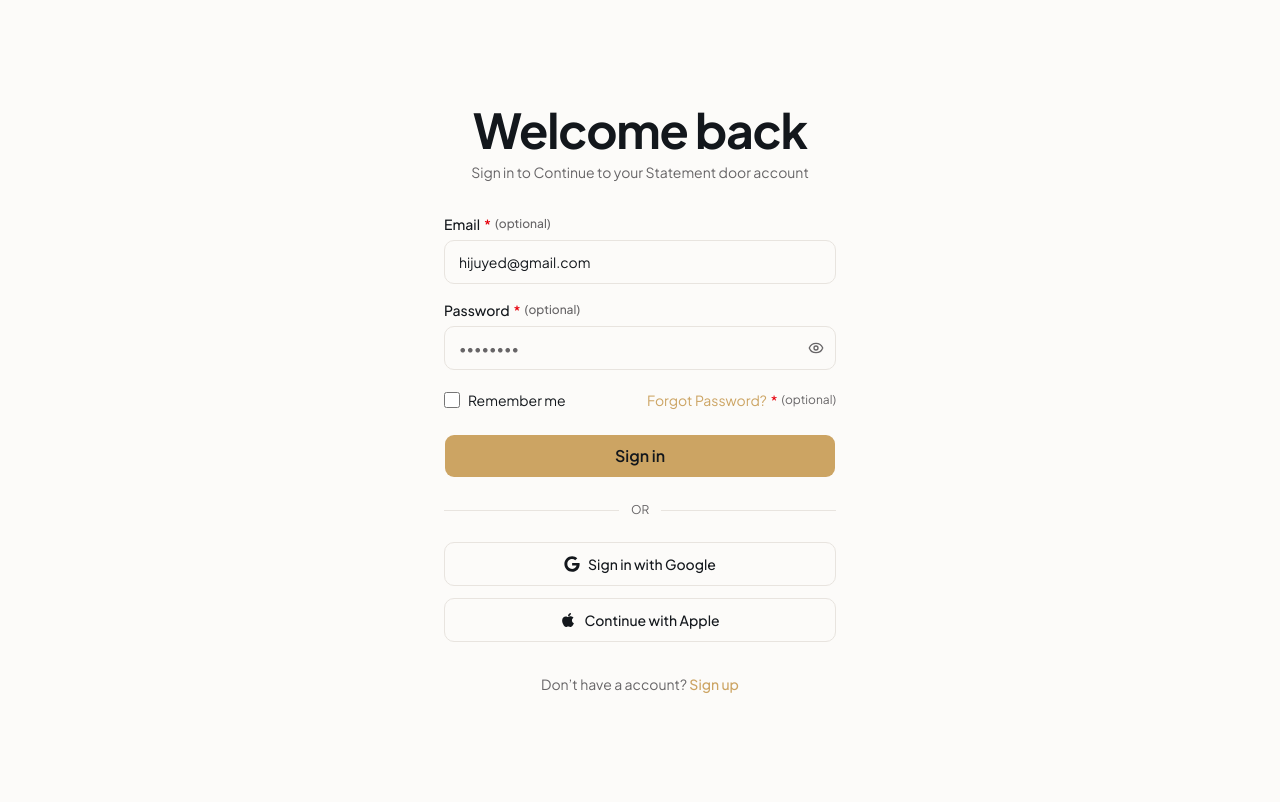
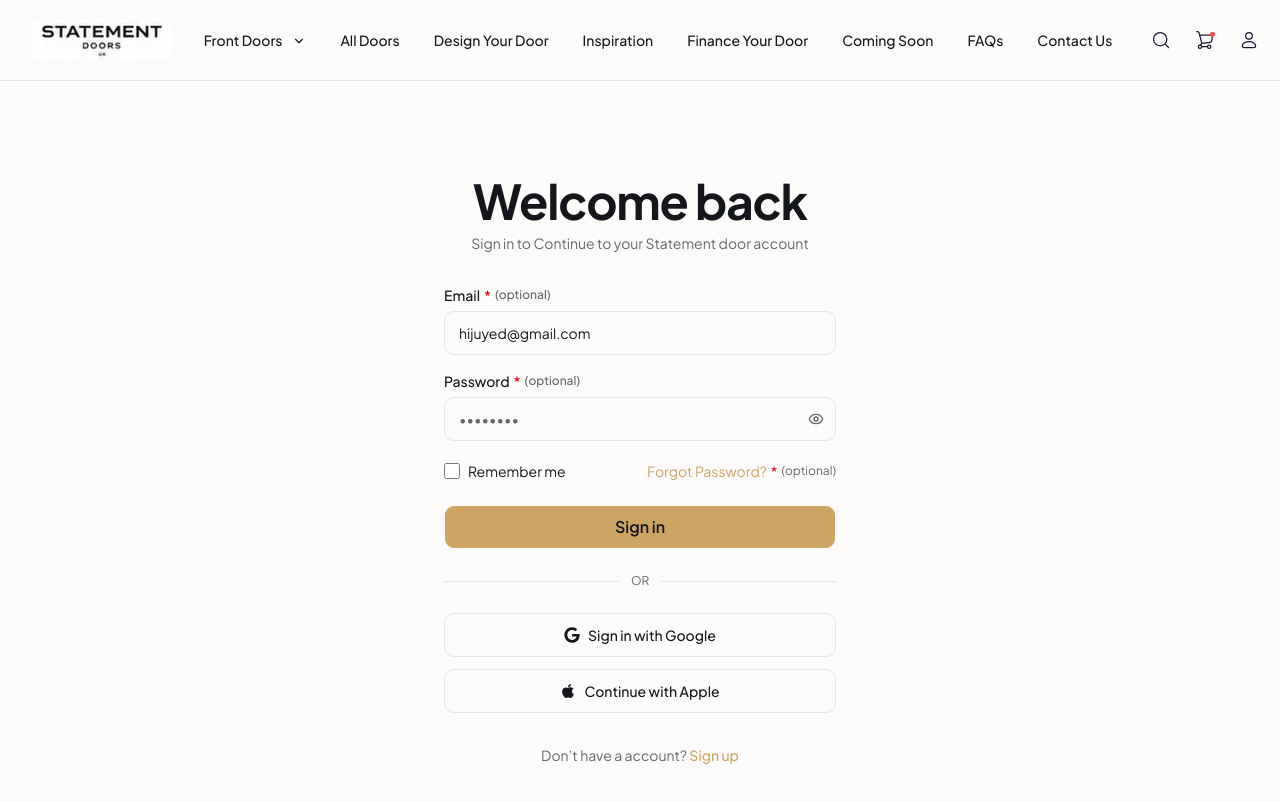
Before and after one commit to robindev2007/statement-doors, a Next.js app: page /login in a window 1280 px wide. Shown: the top 802 px of the page. Built offline with nearby package versions, Linux system fonts and the light colour scheme; a web font is replaced by a local one.

Commit message:
feat: inherit Header and Footer in (auth) layout

```diff
--- a/src/app/(auth)/layout.tsx
+++ b/src/app/(auth)/layout.tsx
@@ -1,4 +1,7 @@
 import * as React from "react";
+
+import { Header } from "@/components/header";
+import { Footer } from "@/components/reuseables";
 
 export default function AuthLayout({
   children,
@@ -6,8 +9,12 @@ export default function AuthLayout({
   children: React.ReactNode;
 }) {
   return (
-    <div className="flex min-h-screen flex-col items-center justify-center p-6">
-      {children}
+    <div className="flex min-h-screen flex-col">
+      <Header />
+      <main className="flex flex-1 items-center justify-center py-12 sm:py-16">
+        {children}
+      </main>
+      <Footer />
     </div>
   );
 }
```
